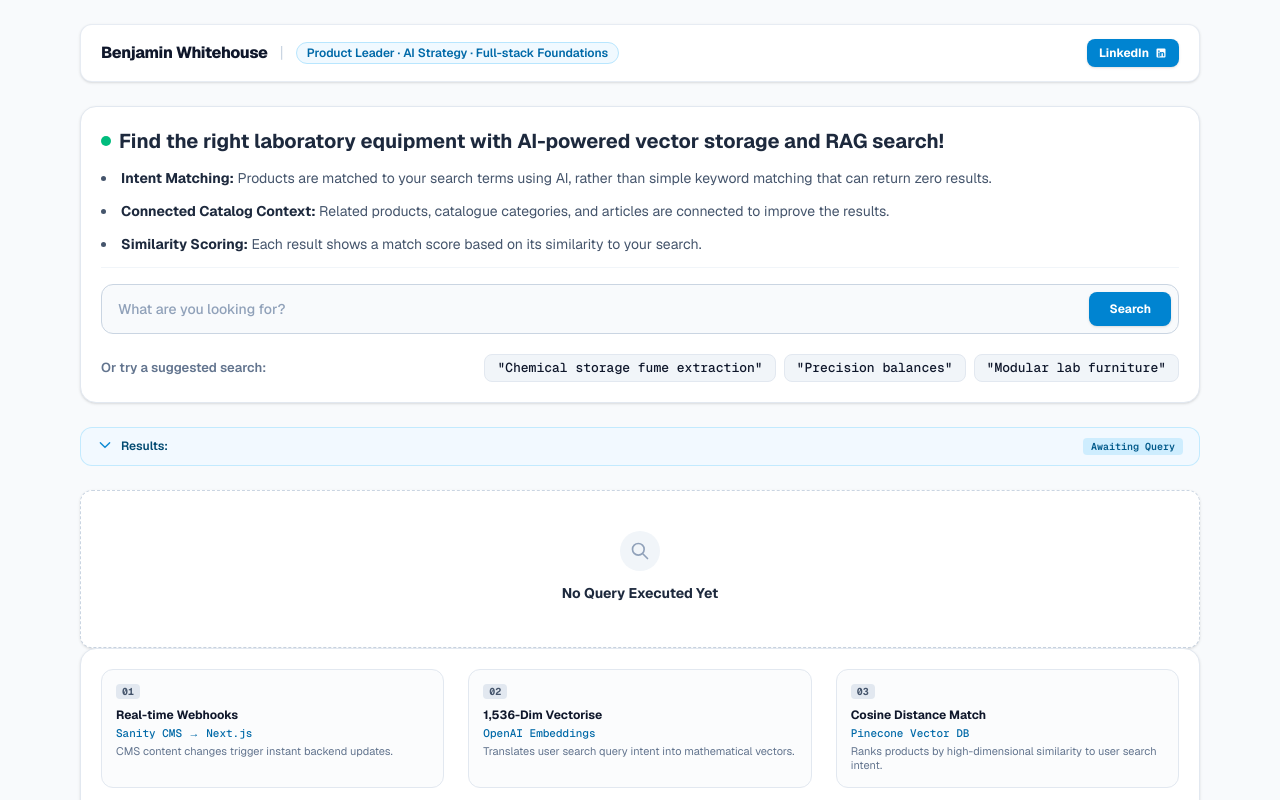
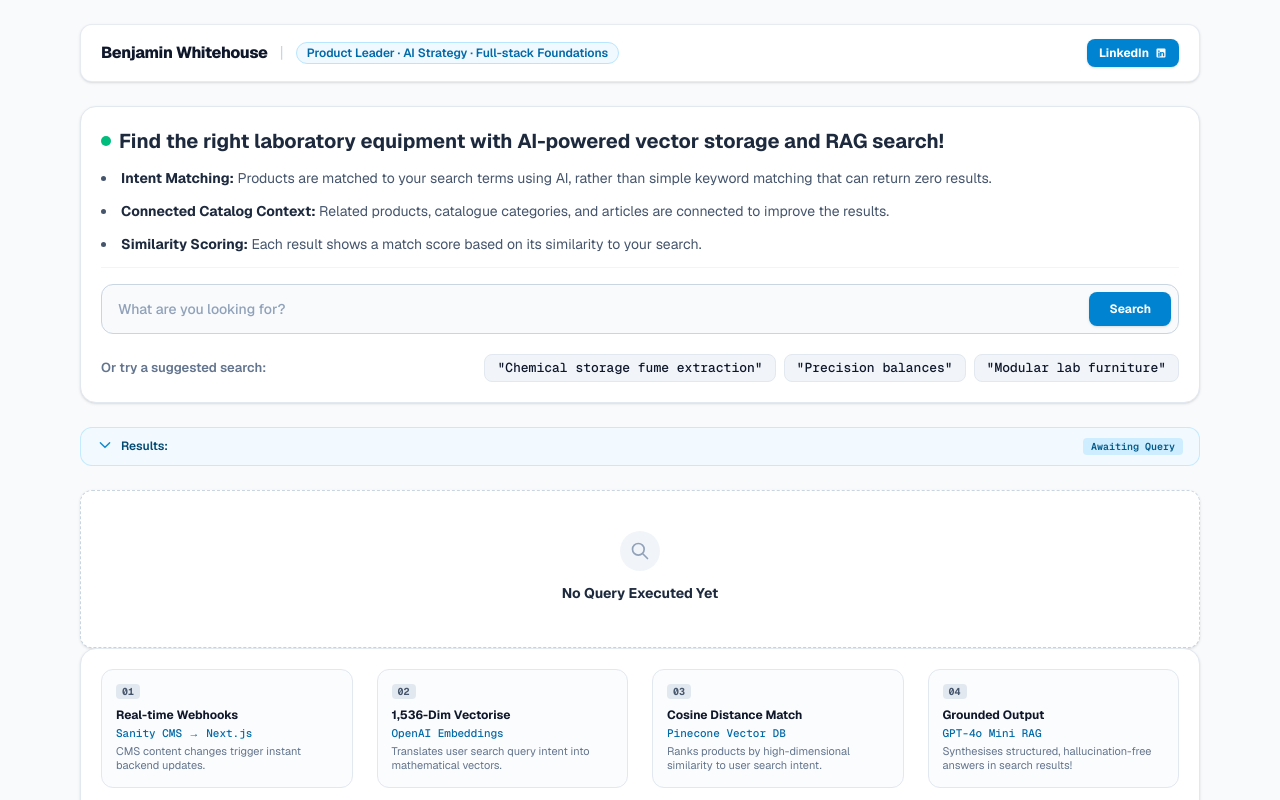
Before and after one commit to bpwhitehouse/discovery-engine, a Next.js app: page /demo in a window 1280 px wide. Shown: the top 800 px of the page. Built offline with nearby package versions, Linux system fonts and the light colour scheme.

Commit message:
Demo page layout changes

```diff
--- a/src/app/demo/DemoClient.tsx
+++ b/src/app/demo/DemoClient.tsx
@@ -274,7 +274,7 @@ export default function DemoClient() {
 
         {/* Visual Pipeline */}
         <section className="bg-white border border-slate-200 rounded-2xl p-5 mb-6 shadow-sm">
-          <div className="grid grid-cols-1 lg:grid-cols-3 gap-6 mb-12">
+          <div className="grid grid-cols-1 lg:grid-cols-4 gap-6 mb-12">
             {pipelineSteps.map((step, idx) => {
               const isActive = activeStep === idx + 1;
               const isDone = activeStep > idx + 1;
```
